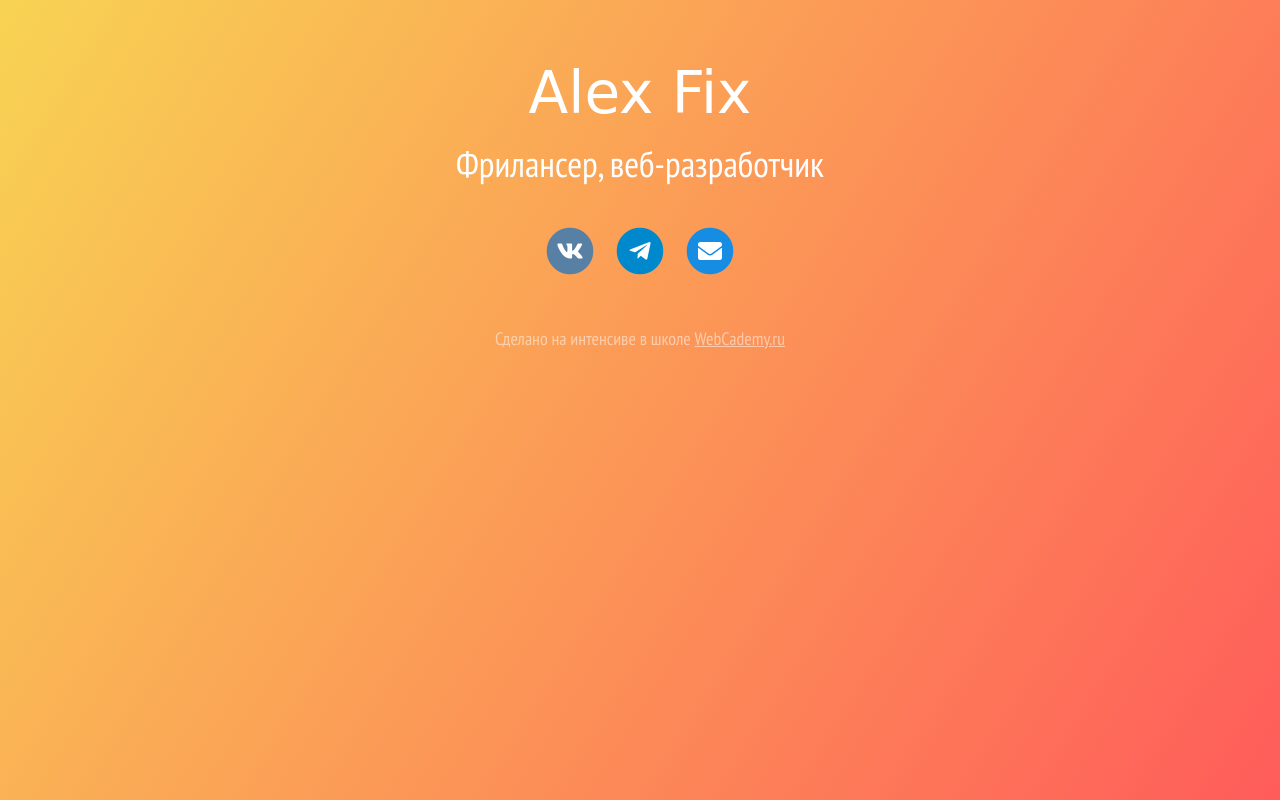
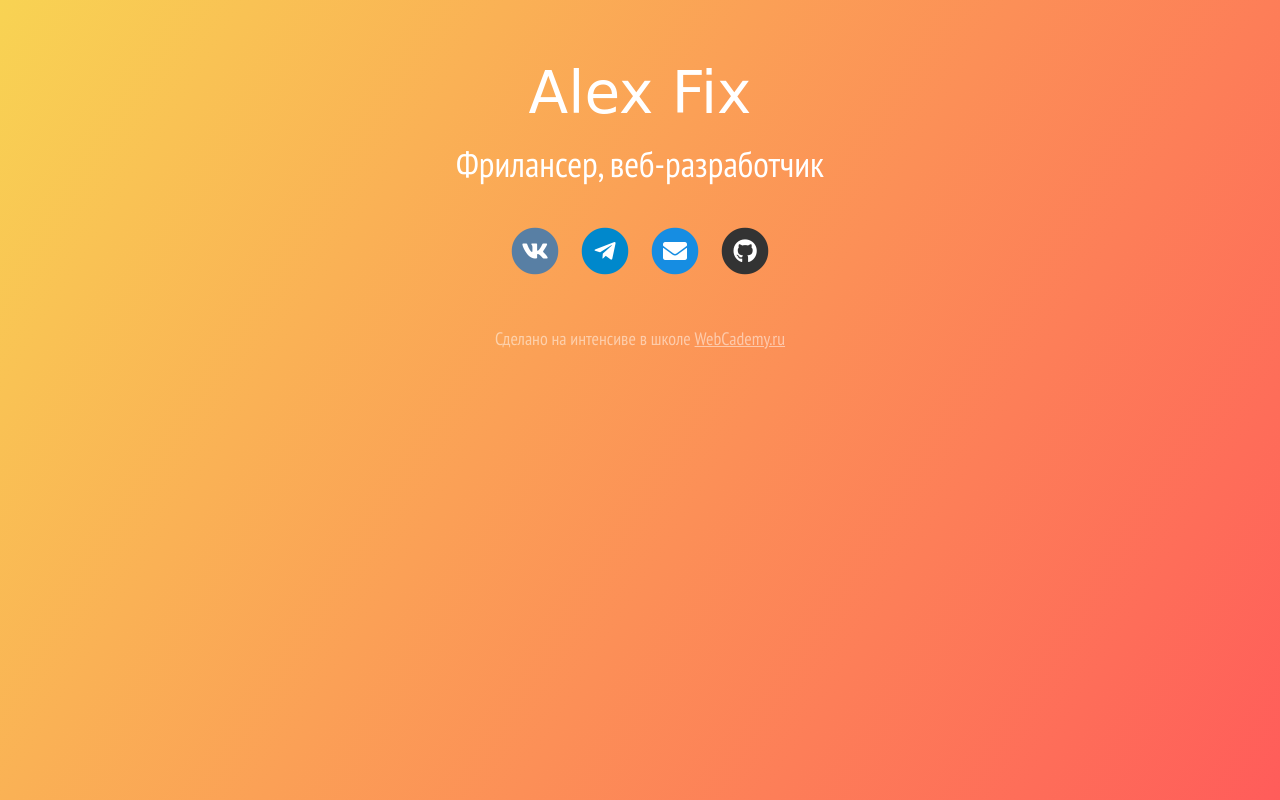
Before and after one commit to dasdias/personal-insta-page, a plain HTML site: page docs/index.html in a window 1280 px wide. Drawn offline with Linux system fonts and the light colour scheme; a web font is replaced by a local one.

Commit message:
GitHub icon
Добавлена иконка и ссылка GitHub

```diff
--- a/docs/index.html
+++ b/docs/index.html
@@ -73,12 +73,12 @@
 				</a>
 			</div>
 
-			<!-- <div class="icon-box">
-				<a href="https://t-do.ru/Rightblog" target="_blank" class="fa-stack fa-2x color-github">
+			<div class="icon-box">
+				<a href="https://github.com/dasdias" target="_blank" class="fa-stack fa-2x color-github">
 					<i class="fas fa-circle fa-stack-2x"></i>
 					<i class="fab fa-github fa-stack-1x fa-inverse"></i>
 				</a>
-			</div> -->
+			</div>
 
 			<!-- <div class="icon-box">
 				<a href="https://www.instagram.com/rightblogru/" target="_blank" class="fa-stack fa-2x color-insta">
```
